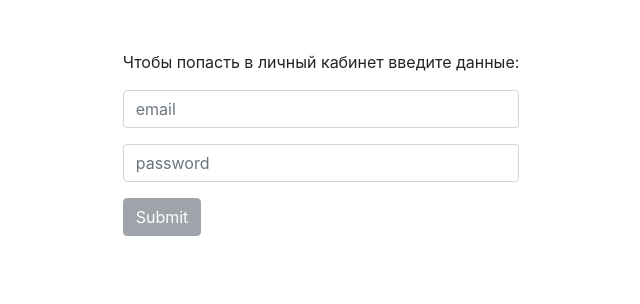
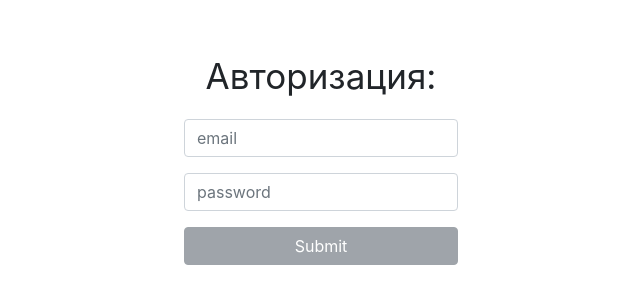
Before and after one commit to jurassic-period/takeoff, a React (Create React App) app: page / in a window 1280 px wide. Shown: the top 304 px of the page, without its empty margins (319-959 px from the left). Built offline with nearby package versions, Linux system fonts and the light colour scheme.

Commit message:
refactoring code

```diff
--- a/src/App.js
+++ b/src/App.js
@@ -24,6 +24,7 @@ export default class App extends Component {
       });
       this.setState({ authorized: true });
     } catch {
+      console.log('catch error')
       this.setState({ loginError: true });
       setTimeout(() => this.setState({ loginError: false }), 2500);
     }
@@ -35,14 +36,13 @@ export default class App extends Component {
       <div className="App container">
         <Router>
           <Route path="/" exact>
-            {loginError ? (
+            {loginError && (
               <div className="row justify-content-center log-err">
                 Вы ввели неверные данные, попробуйте ещё раз
               </div>
-            ) : null}
+            )}
             <LoginForm login={this.login} />
           </Route>
-          {/* <Route path="/office" component={Office}/> */}
           {authorized && (
             <>
               <Route path="/office" component={Office} />{" "}
--- a/src/components/loginForm.js
+++ b/src/components/loginForm.js
@@ -55,12 +55,13 @@ export default class LoginForm extends PureComponent {
       btn: true,
       "btn-secondary": disabledButton,
       "btn-success": !disabledButton,
+      "btn-login-form": true,
     });
     return (
       <div className="row justify-content-center">
         <div>
-          <p className="p-login">
-            Чтобы попасть в личный кабинет введите данные:
+          <p className="p-login text-center">
+            Авторизация:
           </p>
           <form className="login-form" onSubmit={this.handleSubmitForm}>
             {this.buildForm()}
--- a/src/index.css
+++ b/src/index.css
@@ -14,6 +14,7 @@ code {
 
 .p-login {
   margin-top: 50px;
+  font-size: 35px;
 }
 
 .log-err {
@@ -75,3 +76,7 @@ code {
 .cancel {
   margin-left: 5px;
 }
+
+.btn-login-form {
+  width: 100%;
+}
```
